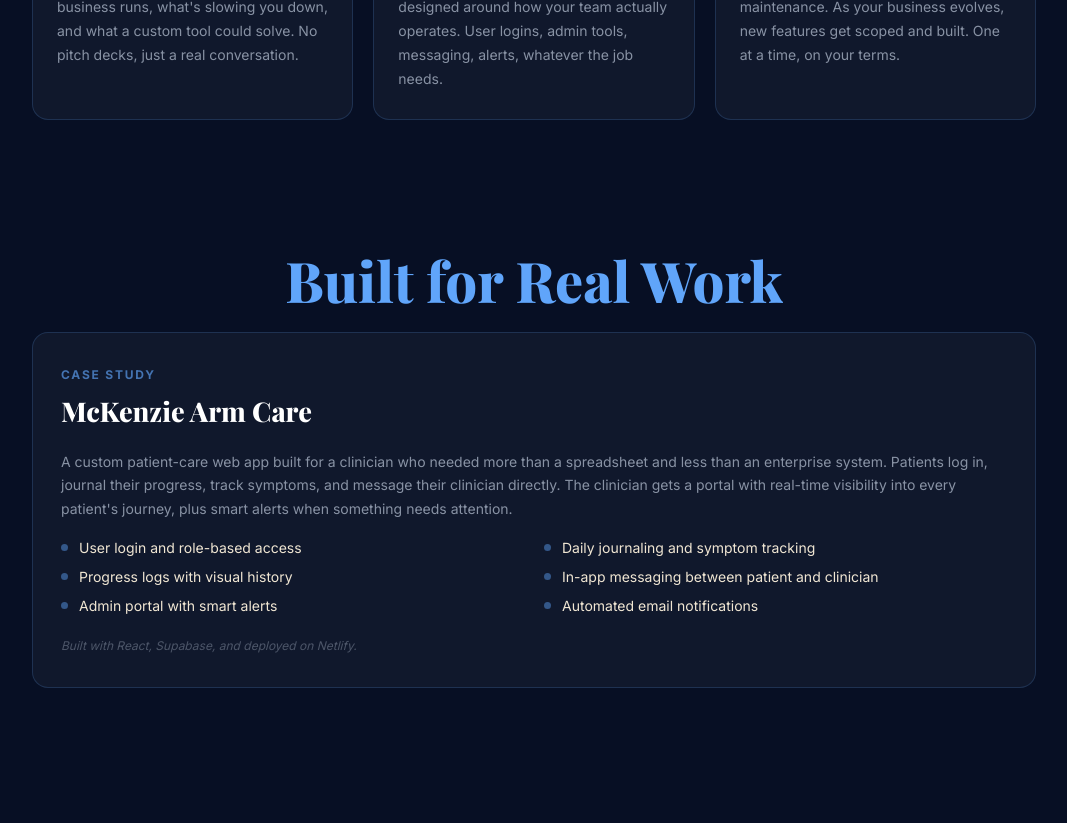
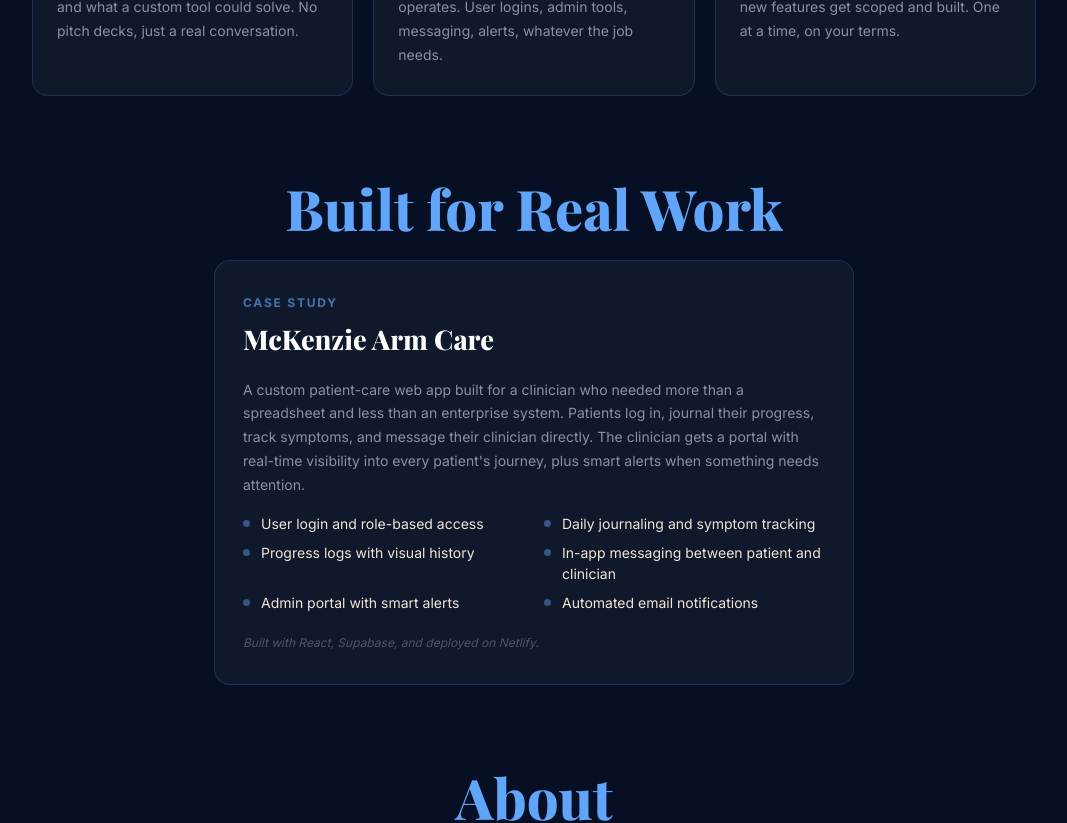
Before and after one commit to besoulful-design/franklinai-v2, a React (Vite) app: page / in a window 1280 px wide. Shown: the part 940-1763 px from the top of the page, without its empty margins (106-1173 px from the left). Built offline with nearby package versions, Linux system fonts and the light colour scheme.

Commit message:
consistent card widths, tighter section spacing

```diff
--- a/src/App.jsx
+++ b/src/App.jsx
@@ -126,7 +126,7 @@ function CaseStudy() {
     <section className="section">
       <div className="container">
         <h2 className="section-heading">Built for Real Work</h2>
-        <div className="card content-card">
+        <div className="card content-card content-card--centered">
           <span className="content-card__label">Case Study</span>
           <h3 className="content-card__title">McKenzie Arm Care</h3>
           <p className="content-card__text">
--- a/src/styles/global.css
+++ b/src/styles/global.css
@@ -278,7 +278,7 @@ a:hover {
    SHARED SECTION + HEADING
    ============================================================ */
 .section {
-  padding: 64px 0;
+  padding: 40px 0;
 }
 
 .section-heading {
@@ -472,7 +472,7 @@ a:hover {
   .site-nav__name { font-size: 2rem; }
   .site-nav__city { font-size: 0.55rem; }
 
-  .section { padding: 48px 0; }
+  .section { padding: 32px 0; }
 
   .card-grid { grid-template-columns: 1fr; }
 
```
